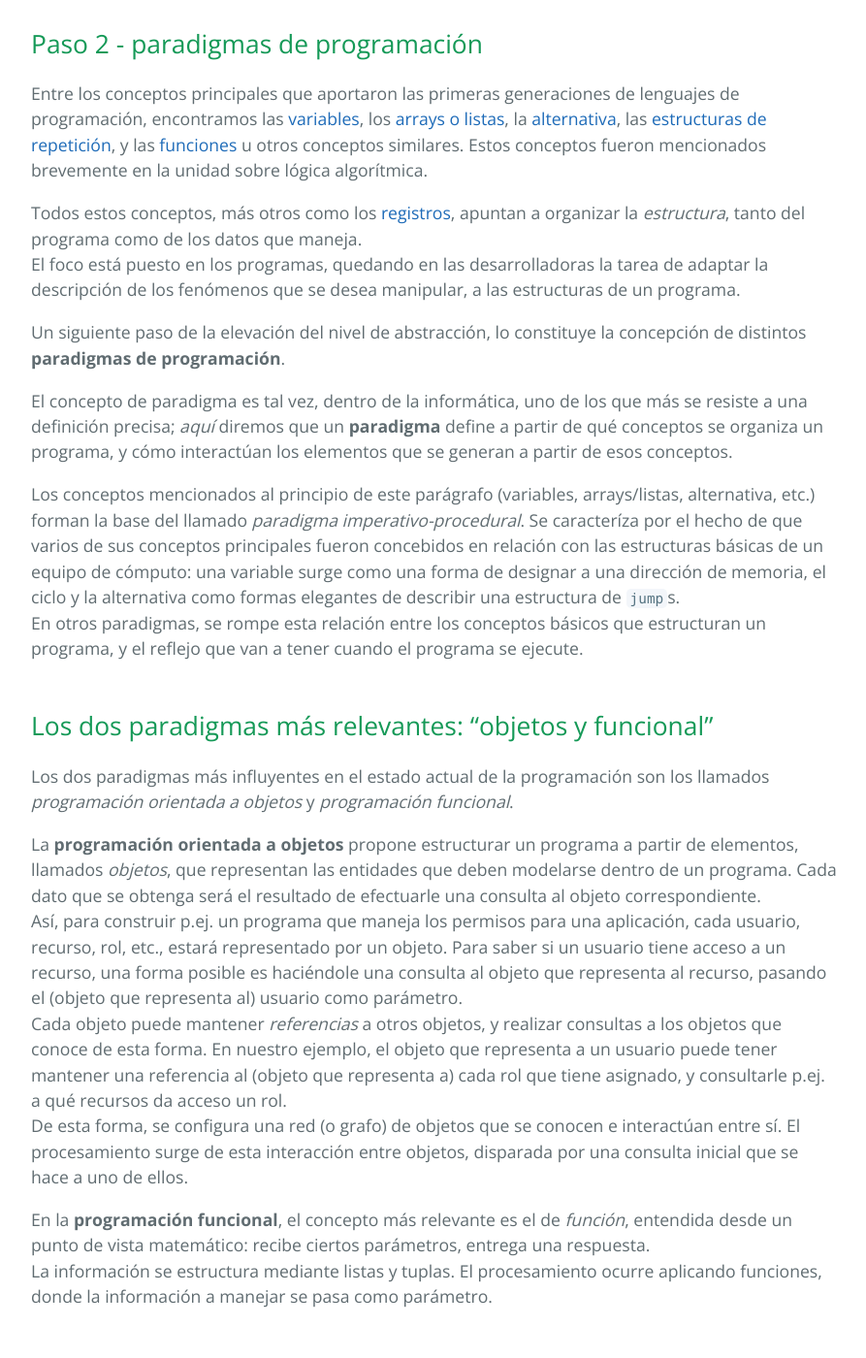
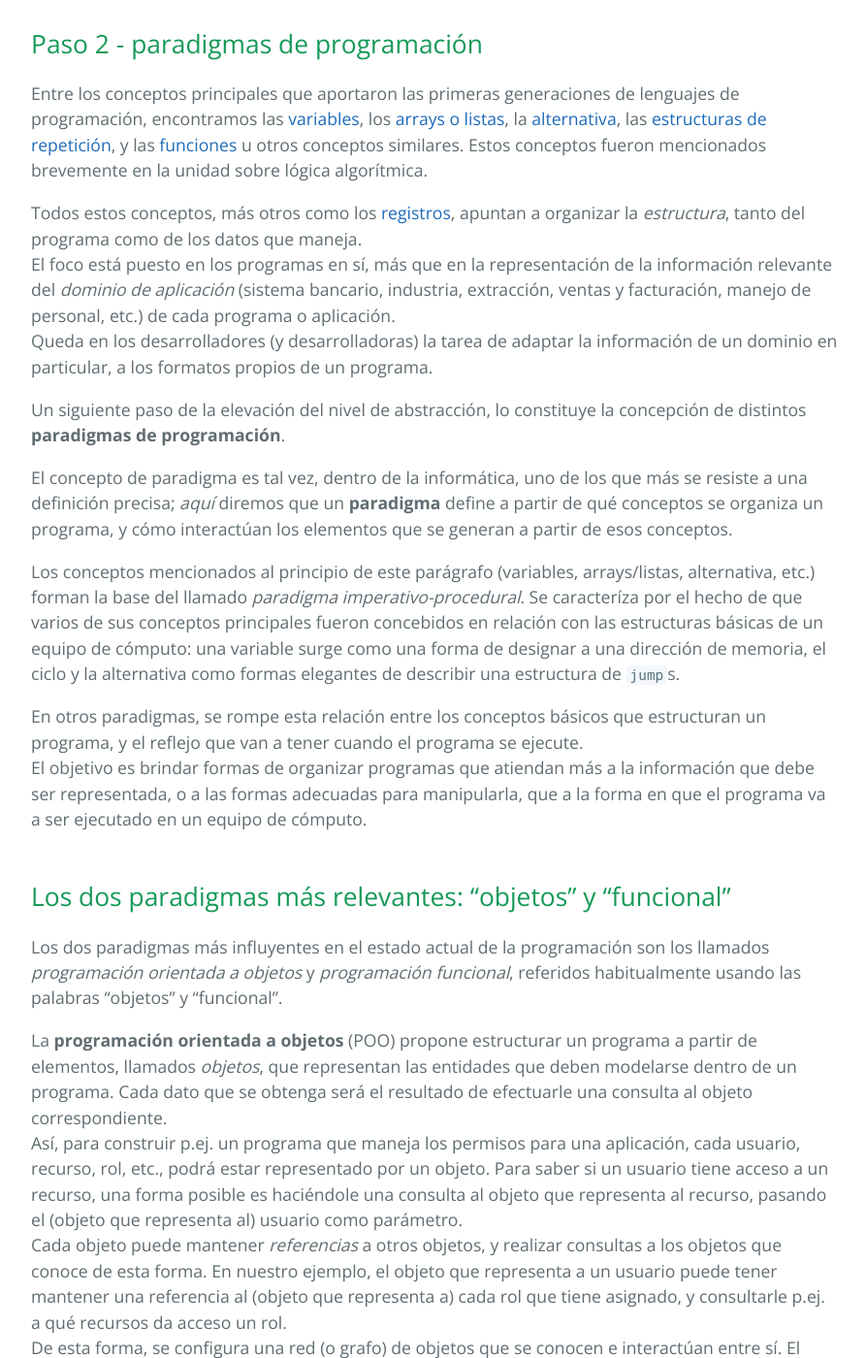
Before and after one commit to clombardi/design-thinking, a Jekyll site: the page built from abstracciones-patrones/abstracciones-paradigmas/lenguajes-paradigmas.md, in a window 1280 px wide and 1400 px high, scrolled down 2237 px. Shown: the whole window at 97% size, without its empty margins (192-1085 px from the left). Built offline with Jekyll 4.4.1, drawn with Linux system fonts in a browser that asks for light colours; our own code applies the rules of GitHub Pages for plain Markdown files; some of the changed text lies outside the part shown.

```diff
--- a/abstracciones-patrones/abstracciones-paradigmas/lenguajes-paradigmas.md
+++ b/abstracciones-patrones/abstracciones-paradigmas/lenguajes-paradigmas.md
@@ -70,7 +70,8 @@ El surgimiento de los primeros lenguajes de programación como Fortran, Lisp, Co
 Entre los conceptos principales que aportaron las primeras generaciones de lenguajes de programación, encontramos las [variables](../../logica-algoritmica/basicos/variables.md), los [arrays o listas](../../logica-algoritmica/basicos/arrays-listas.md), la [alternativa](../../logica-algoritmica/basicos/alternativa.md), las [estructuras de repetición](../../logica-algoritmica/basicos/repeticion.md), y las [funciones](../../logica-algoritmica/basicos/funciones.md) u otros conceptos similares.  Estos conceptos fueron mencionados brevemente en la unidad sobre lógica algorítmica.
 
 Todos estos conceptos, más otros como los [registros](https://en.wikipedia.org/wiki/Struct_(C_programming_language)), apuntan a organizar la _estructura_, tanto del programa como de los datos que maneja.
-El foco está puesto en los programas, quedando en las desarrolladoras la tarea de adaptar la descripción de los fenómenos que se desea manipular, a las estructuras de un programa.
+El foco está puesto en los programas en sí, más que en la representación de la  información relevante del _dominio de aplicación_ (sistema bancario, industria, extracción, ventas y facturación, manejo de personal, etc.) de cada programa o aplicación.
+Queda en los desarrolladores (y desarrolladoras) la tarea de adaptar la información de un dominio en particular, a los formatos propios de un programa.
 
 
 Un siguiente paso de la elevación del nivel de abstracción, lo constituye la concepción de distintos **paradigmas de programación**.
@@ -79,21 +80,30 @@ El concepto de paradigma es tal vez, dentro de la informática, uno de los que m
 _aquí_ diremos que un **paradigma** define a partir de qué conceptos se organiza un programa, y cómo interactúan los elementos que se generan a partir de esos conceptos.
 
 Los conceptos mencionados al principio de este parágrafo (variables, arrays/listas, alternativa, etc.) forman la base del llamado _paradigma imperativo-procedural_. Se caracteríza por el hecho de que varios de sus conceptos principales fueron concebidos en relación con las estructuras básicas de un equipo de cómputo: una variable surge como una forma de designar a una dirección de memoria, el ciclo y la alternativa como formas elegantes de describir una estructura de `jump`s.
+
 En otros paradigmas, se rompe esta relación entre los conceptos básicos que estructuran un programa, y el reflejo que van a tener cuando el programa se ejecute.
+El objetivo es brindar formas de organizar programas que atiendan más a la información que debe ser representada, o a las formas adecuadas para manipularla, que a la forma en que el programa va a ser ejecutado en un equipo de cómputo.
 
-## Los dos paradigmas más relevantes: "objetos y funcional"
-Los dos paradigmas más influyentes en el estado actual de la programación son los llamados _programación orientada a objetos_ y _programación funcional_.
 
-La **programación orientada a objetos** propone estructurar un programa a partir de elementos, llamados _objetos_, que representan las entidades que deben modelarse dentro de un programa.
+## Los dos paradigmas más relevantes: "objetos" y "funcional"
+Los dos paradigmas más influyentes en el estado actual de la programación son los llamados _programación orientada a objetos_ y _programación funcional_, referidos habitualmente usando las palabras "objetos" y "funcional".
+
+La **programación orientada a objetos** (POO) propone estructurar un programa a partir de elementos, llamados _objetos_, que representan las entidades que deben modelarse dentro de un programa.
 Cada dato que se obtenga será el resultado de efectuarle una consulta al objeto correspondiente.
-Así, para construir p.ej. un programa que maneja los permisos para una aplicación, cada usuario, recurso, rol, etc., estará representado por un objeto.
+Así, para construir p.ej. un programa que maneja los permisos para una aplicación, cada usuario, recurso, rol, etc., podrá estar representado por un objeto.
 Para saber si un usuario tiene acceso a un recurso, una forma posible es haciéndole una consulta al objeto que representa al recurso, pasando el (objeto que representa al) usuario como parámetro.
 Cada objeto puede mantener _referencias_ a otros objetos, y realizar consultas a los objetos que conoce de esta forma. En nuestro ejemplo, el objeto que representa a un usuario puede tener  mantener una referencia al (objeto que representa a) cada rol que tiene asignado, y consultarle p.ej. a qué recursos da acceso un rol.
 De esta forma, se configura una red (o grafo) de objetos que se conocen e interactúan entre sí.
 El procesamiento surge de esta interacción entre objetos, disparada por una consulta inicial que se hace a uno de ellos.
 
+(imagen sobre "Programación Orientada a Objetos")
+![imagen sobre "Programación Orientada a Objetos"](../../images/logoelevate.jpg)
+
 En la **programación funcional**, el concepto más relevante es el de _función_, entendida desde un punto de vista matemático: recibe ciertos parámetros, entrega una respuesta.
 La información se estructura mediante listas y tuplas. El procesamiento ocurre aplicando funciones, donde la información a manejar se pasa como parámetro.
+
+(imagen sobre "Programación Funcional")
+![imagen sobre "Programación Funcional"](../../images/logoelevate.jpg)
 
 
 ## La potencia está en la combinación
```
Also changed, not shown: abstracciones-patrones/abstracciones-paradigmas/oop-intro.md (added, +108 -0 lines), abstracciones-patrones/abstracciones-patrones.index.md (+2 -0 lines).
